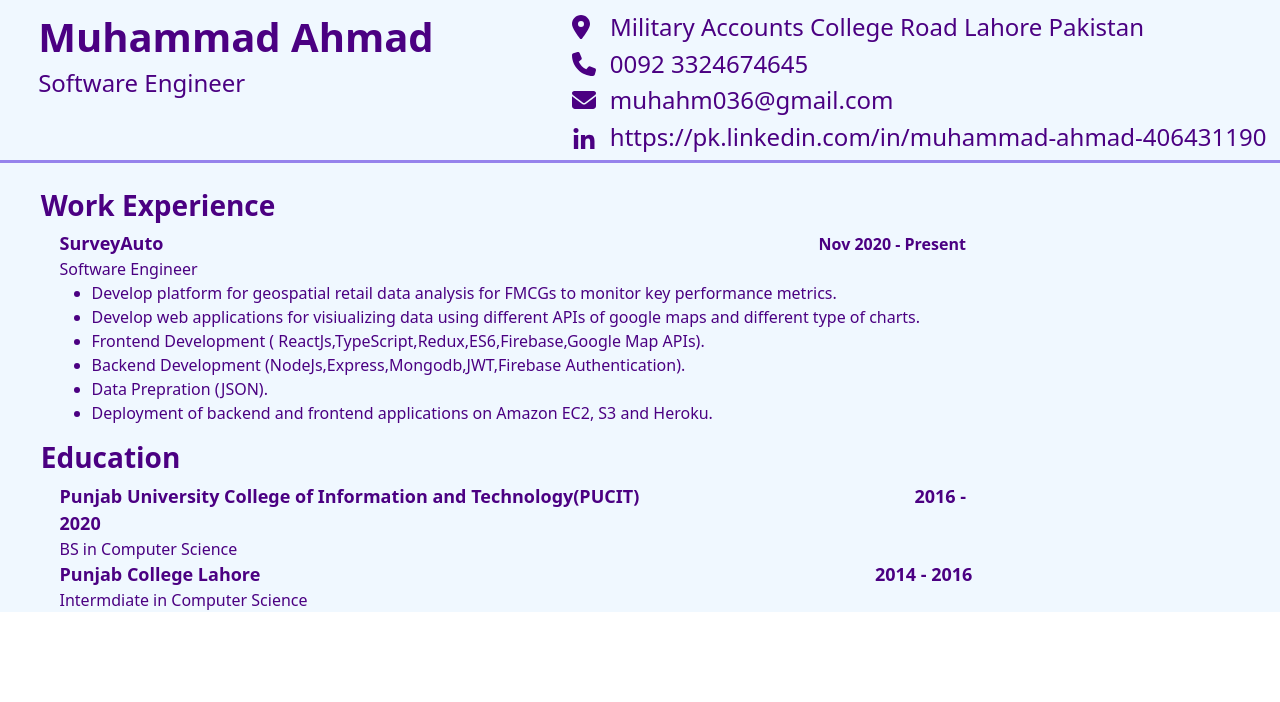
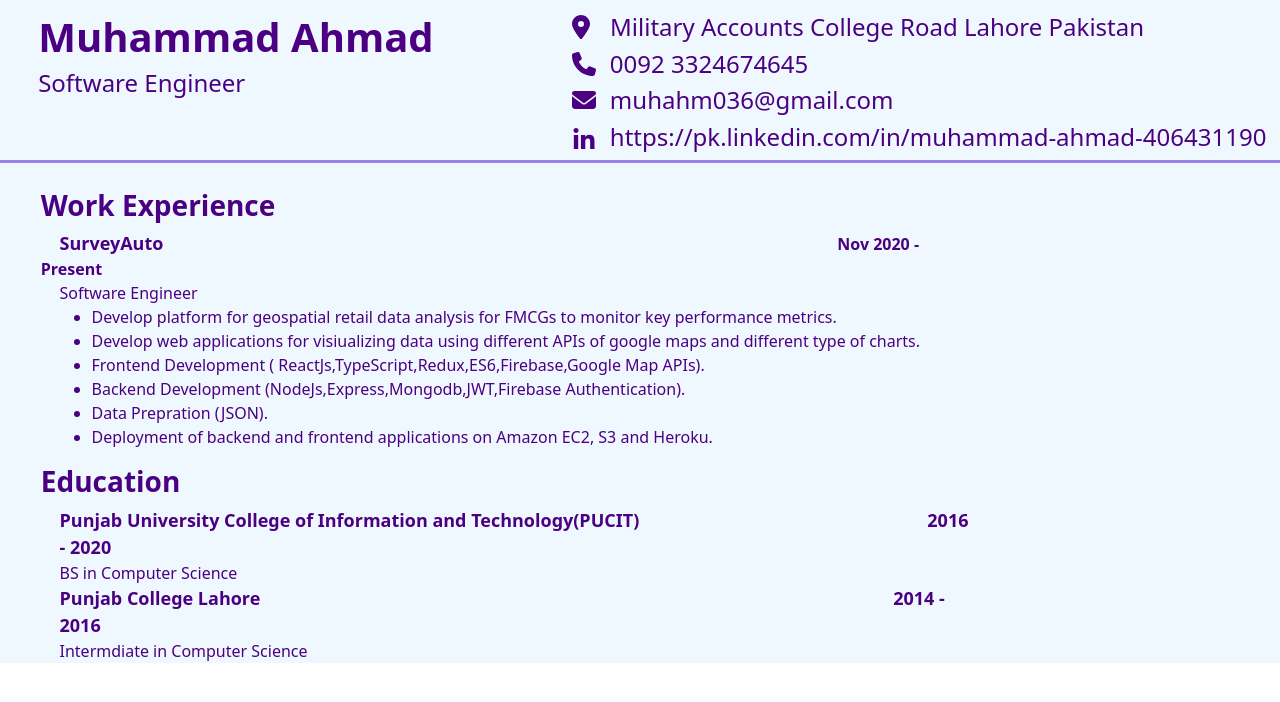
Before and after one commit to muhahm036/muhammad-ahmad, a React (Create React App) app: page / in a window 1280 px wide. Shown: the top 702 px of the page. Built offline with nearby package versions, Linux system fonts and the light colour scheme.

Commit message:
code modified

```diff
--- a/src/App.js
+++ b/src/App.js
@@ -1,13 +1,24 @@
-import React from "react";
+import React, { Suspense } from "react";
 import { Routes, BrowserRouter, Route } from "react-router-dom";
-import MainComponent from "./mainComponent/MainComponent";
+import { Spinner } from "reactstrap";
+const MainComponent = React.lazy(() => import("./mainComponent/MainComponent"));
 function App() {
   return (
     <main>
       <BrowserRouter>
-        <Routes>
-          <Route exact path="/" element={<MainComponent />} />
-        </Routes>
+        <Suspense
+          fallback={
+            <div style={{ height: "400px" }}>
+              <div style={{ position: "absolute", left: "50%", top: "50%" }}>
+                <Spinner />
+              </div>
+            </div>
+          }
+        >
+          <Routes>
+            <Route exact path="/" element={<MainComponent />} />
+          </Routes>
+        </Suspense>
       </BrowserRouter>
     </main>
   );
--- a/src/mainComponent/Education.jsx
+++ b/src/mainComponent/Education.jsx
@@ -12,7 +12,10 @@ const Education = () => {
             <span>
               Punjab University College of Information and Technology(PUCIT)
             </span>
-            <span className="darkColor text-bold" style={{ marginLeft: "30%" }}>
+            <span
+              className="darkColor text-bold"
+              style={{ marginLeft: "31.4%" }}
+            >
               2016 - 2020
             </span>
           </div>
@@ -28,7 +31,7 @@ const Education = () => {
             style={{ marginLeft: "2%", fontSize: "large" }}
           >
             <span>Punjab College Lahore</span>
-            <span className="darkColor text-bold" style={{ marginLeft: "67%" }}>
+            <span className="darkColor text-bold" style={{ marginLeft: "69%" }}>
               2014 - 2016
             </span>
           </div>
--- a/src/mainComponent/index.css
+++ b/src/mainComponent/index.css
@@ -33,5 +33,5 @@
   width: 100% !important;
 }
 .margin-left-auto {
-  margin-left: 70% !important;
+  margin-left: 72% !important;
 }
```
